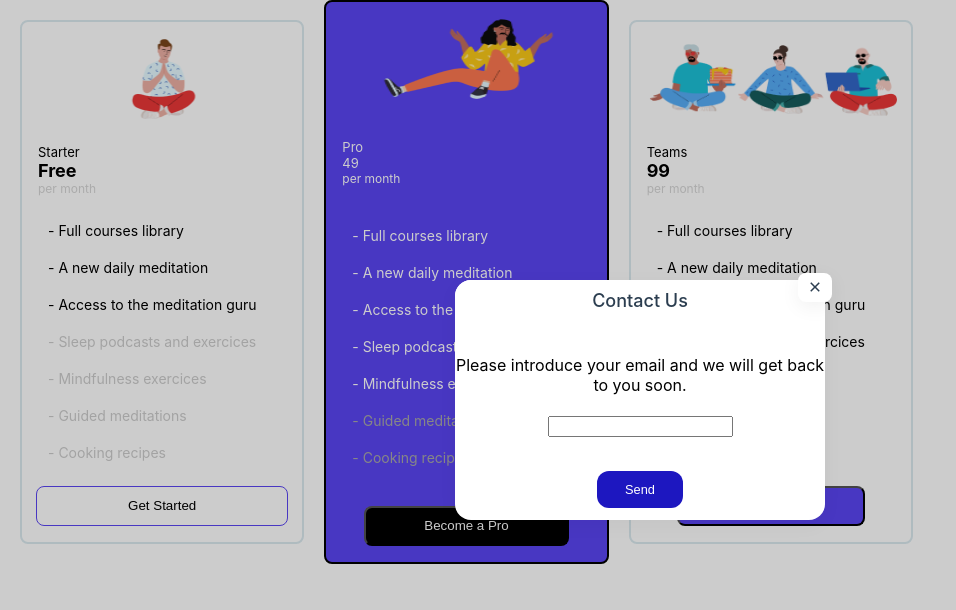
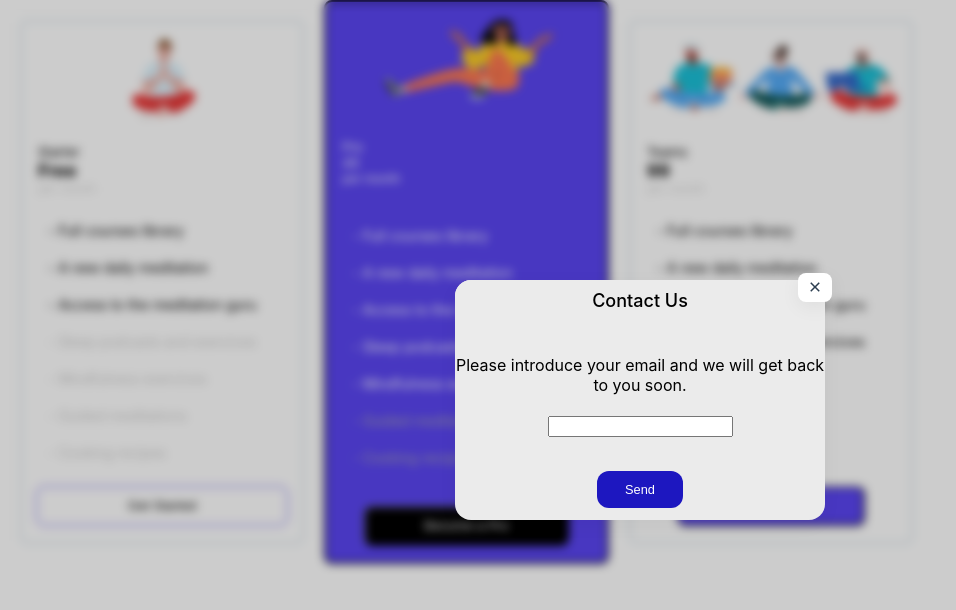
Before and after one commit to MrMhirs/fronthack, a React (Create React App) app: page / in a window 1280 px wide. Both pictures are taken after a click on the button "Get Started". Shown: the top 610 px of the page, without its empty margins (0-956 px from the left). Built offline with nearby package versions, Linux system fonts and the light colour scheme.

Commit message:
onclick func

```diff
--- a/src/App.js
+++ b/src/App.js
@@ -1,5 +1,4 @@
 import { useState } from "react";
-import logo from "./logo.svg";
 import "./App.css";
 import Button from "./components/button/button";
 import Block from "./components/block/block";
@@ -7,9 +6,14 @@ import Modal from "./components/modal/modal";
 
 function App() {
   const [isOpen, setIsOpen] = useState(false);
+  const [modalOpen, setModalOpen] = useState(false);
 
   const onclick = () => {
     setIsOpen(!isOpen);
+  };
+
+  const inclick = (isFalse) => {
+    setModalOpen(true);
   };
 
   return (
@@ -19,16 +23,22 @@ function App() {
       <Block type="Teams" style="white" onclick={onclick} />
 
       {isOpen && (
-        <Modal setIsOpen={setIsOpen}>
+        <Modal close={setIsOpen} send={inclick}>
           <div>
-            Please introduce your email and we will get back to you soon.
+            {modalOpen ? (
+              <div> We have received your request correctly!.</div>
+            ) : (
+              <div>
+                <div>
+                  Please introduce your email and we will get back to you soon.
+                </div>
+                <br></br>
+                <input type="email" id="emails" name="emails"></input>
+              </div>
+            )}
           </div>
-          <br></br>
-          <input type="email" id="emails" name="emails" multiple></input>
         </Modal>
-
       )}
-
     </div>
   );
 }
--- a/src/components/block/block.jsx
+++ b/src/components/block/block.jsx
@@ -50,7 +50,6 @@ const Block = ({ type = "Pro", style = "blue", onclick }) => {
     <div className={style}>
       <img src={blockStyle.img} />
 
-      {/* <div className={`img${type}`}>{blockStyle.img}</div> */}
 
       <div className="blockAlign">
         <div className={`textSecundary${style}`}>{type}</div>
--- a/src/components/modal/modal.css
+++ b/src/components/modal/modal.css
@@ -7,8 +7,7 @@
     left: 50%;
     transform: translate(-50%, -50%);
     position: absolute;
-
-
+    backdrop-filter: blur(5px);
   }
 
   .centered {
@@ -21,7 +20,7 @@
   .modal {
     width: 370px;
     height: 240px;
-    background: white;
+    background: rgb(235, 235, 235);
     color: white;
     z-index: 10;
     border-radius: 16px;
@@ -31,7 +30,7 @@
 
   .modalHeader {
     height: 75px;
-    background: white;
+    background: rgb(235, 235, 235);
     overflow: hidden;
     border-top-left-radius: 16px;
     border-top-right-radius: 16px;
@@ -40,7 +39,7 @@
   .heading {
     margin: 0;
     padding: 10px;
-    color: #2c3e50;
+    color: #000000;
     font-weight: 500;
     font-size: 18px;
     text-align: center;
--- a/src/components/modal/modal.jsx
+++ b/src/components/modal/modal.jsx
@@ -1,22 +1,22 @@
 import React from "react";
 import { RiCloseLine } from "react-icons/ri";
 
-const Modal = ({ setIsOpen, children }) => {
+const Modal = ({ close, children, send }) => {
   return (
     <>
-      <div className="darkBG" onClick={() => setIsOpen(false)} />
+      <div className="darkBG" onClick={() => close(false)} />
       <div className="centered">
         <div className="modal">
           <div className="modalHeader">
             <h5 className="heading">Contact Us</h5>
           </div>
-          <button className="closeBtn" onClick={() => setIsOpen(false)}>
+          <button className="closeBtn" onClick={() => close(false)}>
             <RiCloseLine style={{ marginBottom: "-3px" }} />
           </button>
           <div className="div1">{children}</div>
           <div className="modalActions">
             <div className="actionsContainer">
-              <button className="sendBtn" onClick={() => setIsOpen(false)}>
+              <button className="sendBtn" onClick={() => send()}>
                 Send
               </button>
             </div>
```
